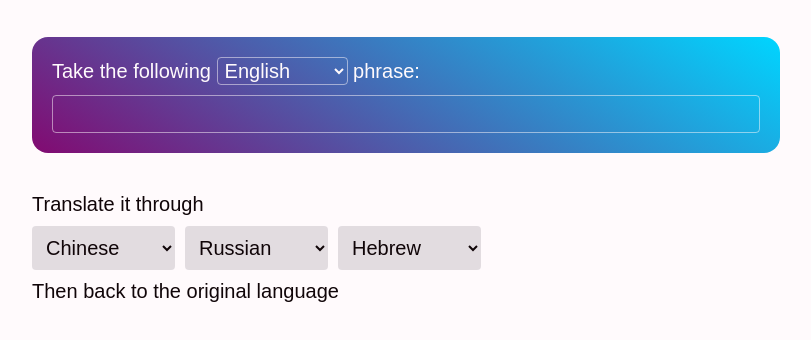
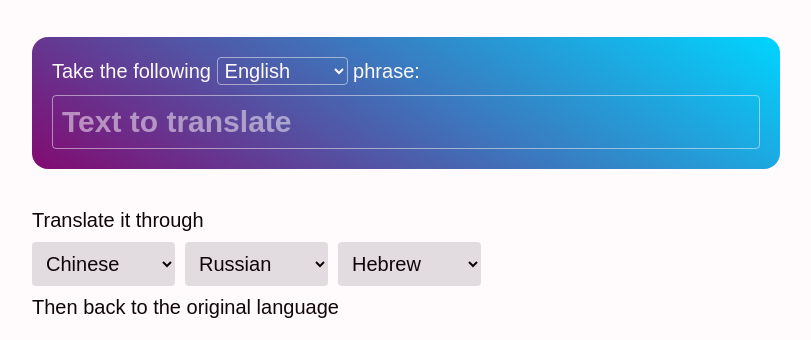
Before and after one commit to albertnis/obfuscator-htmx, a website: page src/web/index.html in a window 1280 px wide. Shown: the part 152-492 px from the top of the page, without its empty margins (234-1045 px from the left). Drawn offline with nearby package versions, Linux system fonts and the light colour scheme; a web font is replaced by a local one.

Commit message:
Add placeholder to text input

```diff
--- a/src/web/index.html
+++ b/src/web/index.html
@@ -77,6 +77,7 @@
             minlength="1"
             maxlength="100"
             required
+            placeholder="Text to translate"
           />
         </div>
         <div class="block-target-languages">
--- a/src/web/style.css
+++ b/src/web/style.css
@@ -82,6 +82,10 @@ button {
   color: inherit;
 }
 
+input::placeholder {
+  color: var(--fg1);
+}
+
 .block-title {
   grid-column-start: main-start;
   grid-column-end: main-end;
@@ -155,6 +159,7 @@ button:focus-visible {
   font-size: 1.5em;
   font-weight: 700;
   border-radius: 4px;
+  padding: 0.3em;
 }
 
 .target-languages {
```
